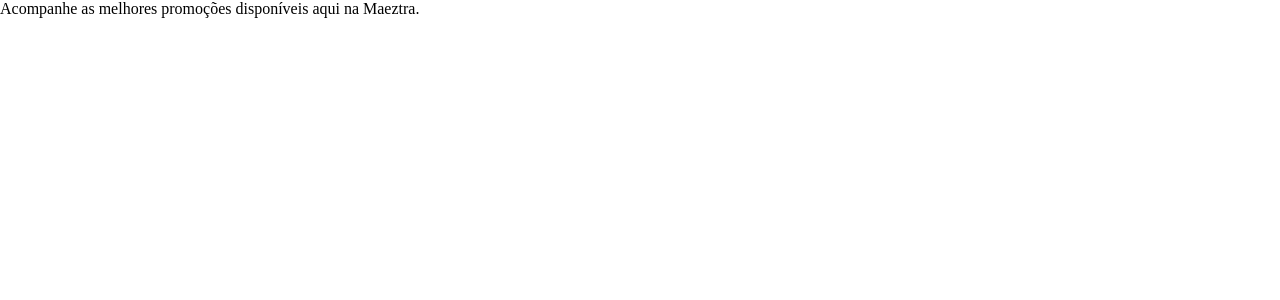
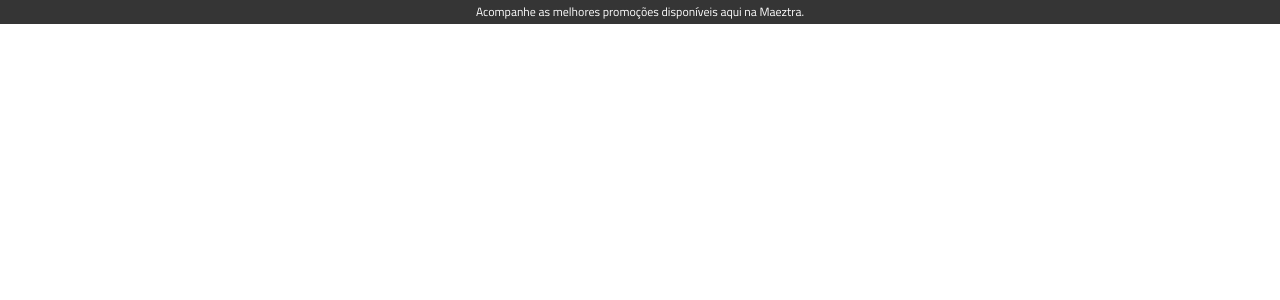
Before and after one commit to carolvmoran/desafio-maeztra-dev, a React (Create React App) app in the folder layout/: page / in a window 1280 px wide. Shown: the top 300 px of the page. Built offline with nearby package versions, Linux system fonts and the light colour scheme.

Commit message:
feat: topBar

```diff
--- a/layout/src/components/Header/TopBar/TopBar.tsx
+++ b/layout/src/components/Header/TopBar/TopBar.tsx
@@ -1,12 +1,13 @@
 import React from "react";
+import "./topBar.scss";
 
 // import { TopBar } from "../../Components/medioComponents/header/Header";
 // import { Footer } from "../../Components/medioComponents/footer/Footer";
 
 const TopBar = () => {
   return (
-    <div className="top-bar-container">
-      <p className="top-bar-text">
+    <div className="top-bar__container">
+      <p className="top-bar__text">
         Acompanhe as melhores promoções disponíveis aqui na Maeztra.
       </p>
     </div>
--- /dev/null
+++ b/layout/src/components/Header/TopBar/topBar.scss
@@ -0,0 +1,19 @@
+.top-bar {
+  &__container {
+    background: #353535;
+    height: 24px;
+    display: flex;
+    align-items: center;
+    justify-content: center;
+  }
+  &__text {
+    color: #fff;
+    text-align: center;
+    font-size: 12px;
+    font-weight: 400;
+    line-height: 18px;
+    @media (max-width: 1024px) {
+      font-size: 10px;
+    }
+  }
+}
--- a/layout/src/global.css
+++ b/layout/src/global.css
@@ -1,18 +1,7 @@
+@import url("https://fonts.googleapis.com/css2?family=Titillium+Web:wght@400;600;700;900&display=swap");
 * {
   margin: 0;
   padding: 0;
   box-sizing: border-box;
+  font-family: Titillium Web, sans-serif;
 }
-/* body {
-  margin: 0;
-  font-family: -apple-system, BlinkMacSystemFont, "Segoe UI", "Roboto", "Oxygen",
-    "Ubuntu", "Cantarell", "Fira Sans", "Droid Sans", "Helvetica Neue",
-    sans-serif;
-  -webkit-font-smoothing: antialiased;
-  -moz-osx-font-smoothing: grayscale;
-}
-
-code {
-  font-family: source-code-pro, Menlo, Monaco, Consolas, "Courier New",
-    monospace;
-} */
```
Also changed, not shown: layout/src/components/Header/TopBar/TopBar.css (deleted).
